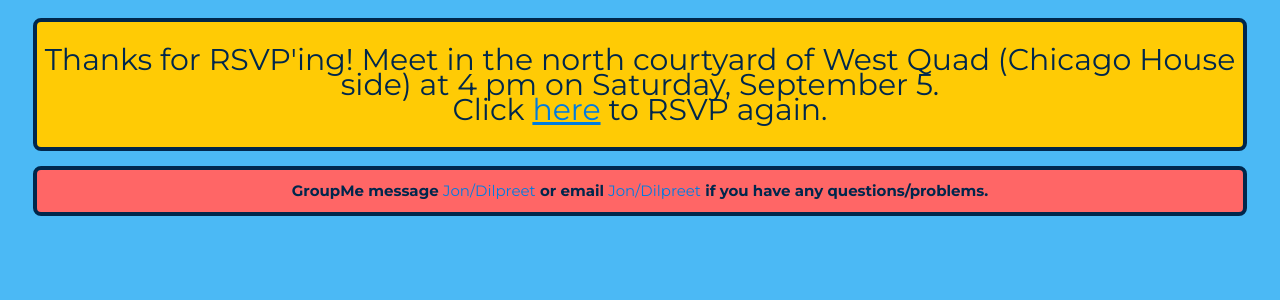
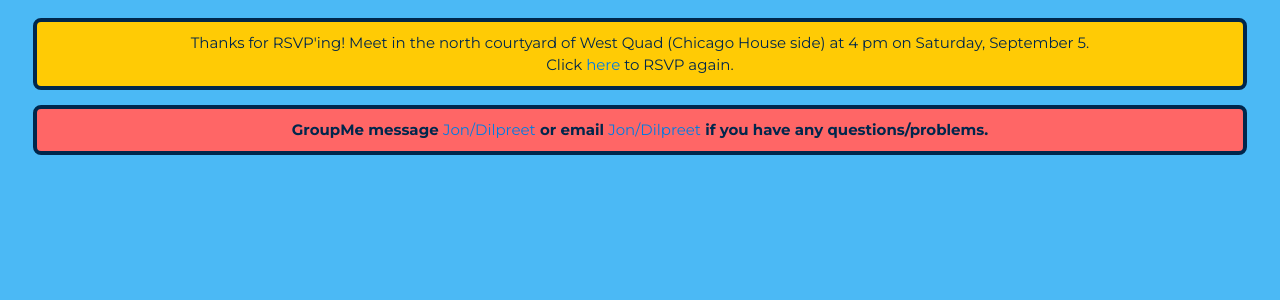
Before and after one commit to umichfjp/umichfjp.github.io, a Jekyll site: the page built from pages/signup/mcsp_infomtg_20_2_reply.html, in a window 1280 px wide. Shown: the top 300 px of the page. Built offline with Jekyll 4.4.1, drawn with Linux system fonts in a browser that asks for light colours.

Commit message:
Update mcsp_infomtg_20_2_reply.html

```diff
--- a/pages/signup/mcsp_infomtg_20_2_reply.html
+++ b/pages/signup/mcsp_infomtg_20_2_reply.html
@@ -7,10 +7,10 @@ title: Flint Justice Partnership Official Website
     <div class="grid">
 
       <div class="text"><center>
-        <div class="container"><h2>
+        <div class="container"><h3>
           Thanks for RSVP'ing! Meet in the north courtyard of West Quad (Chicago House side) at 4 pm on Saturday, September 5.
           <br />Click <a href="https://umichfjp.github.io/pages/signup/mcsp_infomtg_20_2">here</a> to RSVP again.
-        </h2></div>
+        </h3></div>
           <div class="containerred">
             <h3><b>GroupMe message <a href="https://groupme.com/join_group/59884510/HtaiEKzV" target="_blank">Jon/Dilpreet</a> or email <a href="mailto:dilpreet@umich.edu?&cc=jmusai@umich.edu&subject=MCSP info mtg">Jon/Dilpreet</a> if you have any questions/problems.</b></h3>
           </div>
```
